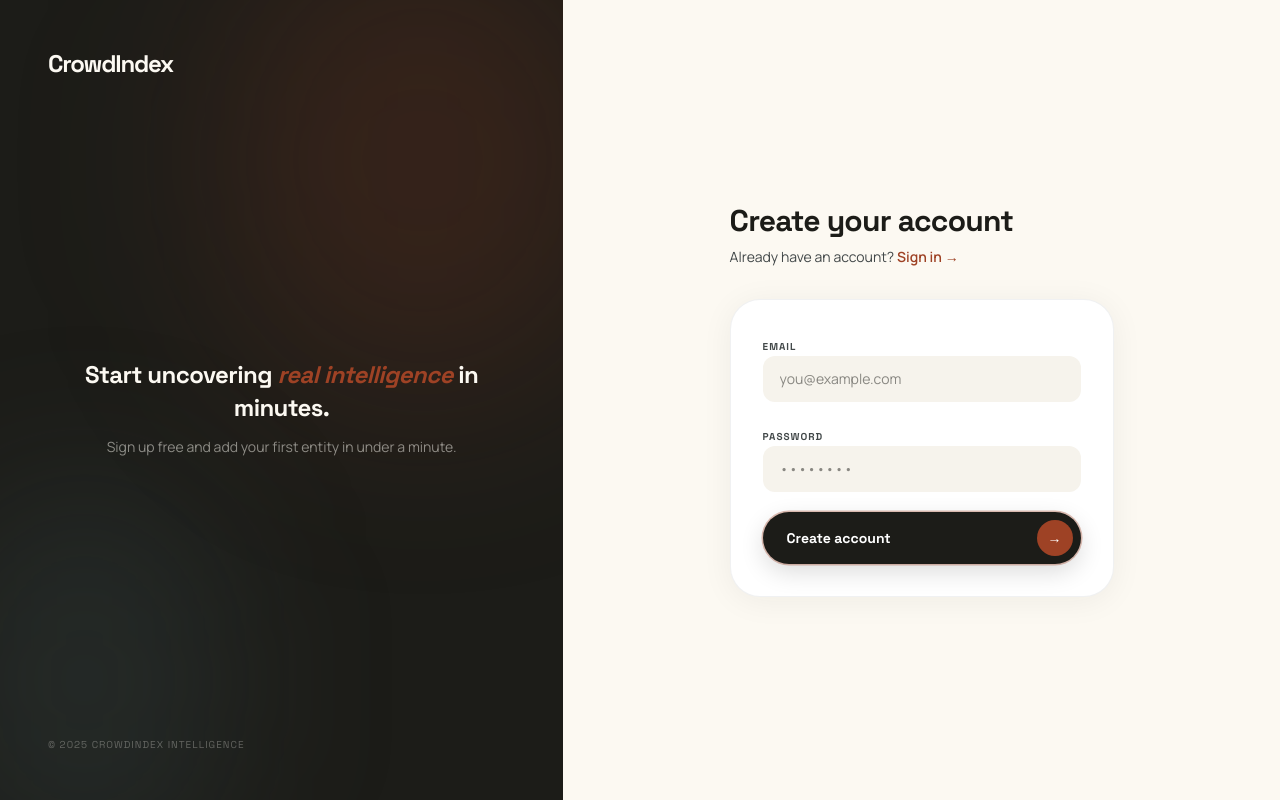
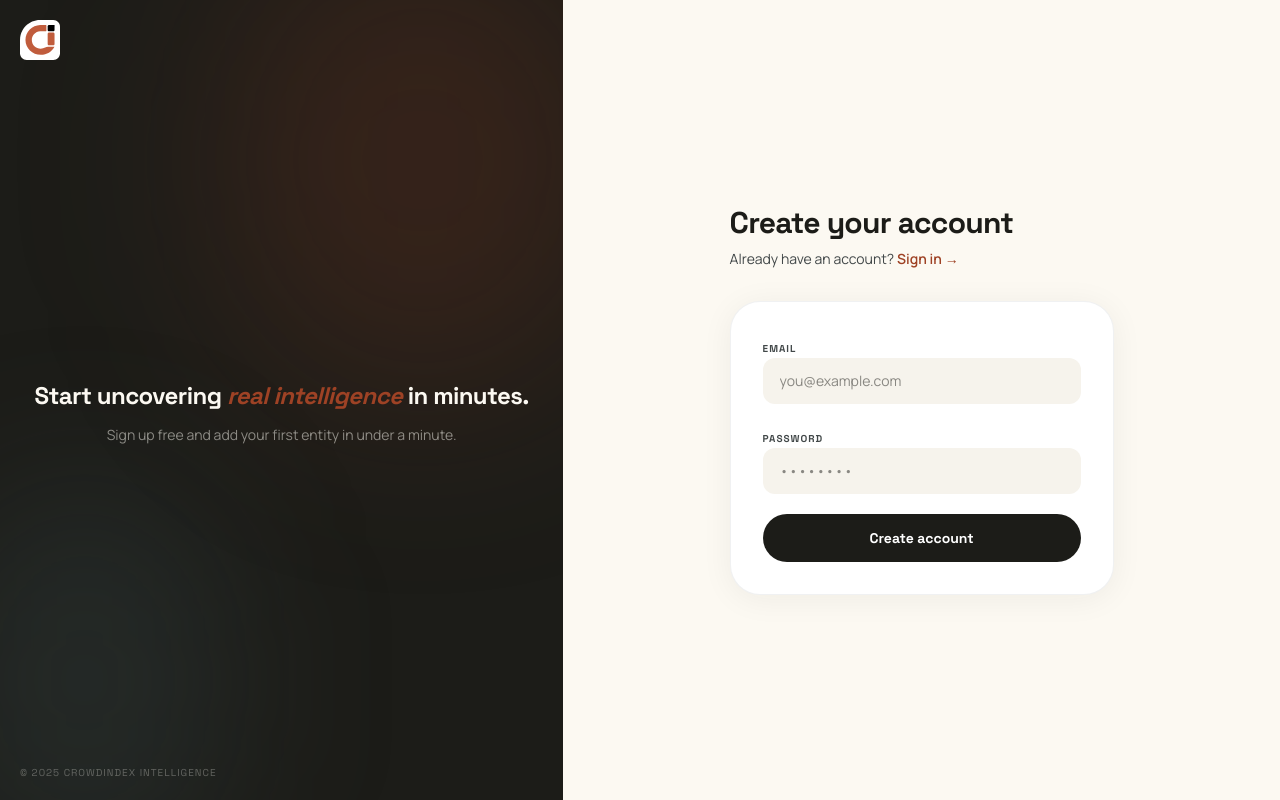
Before and after one commit to SayoojGN/crowdindex_fe, a Next.js app: page /auth/signup in a window 1280 px wide. Built offline with nearby package versions, Linux system fonts and the light colour scheme; no server answers.

Commit message:
changes in SentimentChart and logo

```diff
--- a/src/app/auth/login/page.tsx
+++ b/src/app/auth/login/page.tsx
@@ -2,7 +2,6 @@
 
 import { useActionState } from 'react'
 import Link from 'next/link'
-import Image from 'next/image'
 import { login } from '../actions'
 
 export default function LoginPage() {
@@ -15,7 +14,7 @@ export default function LoginPage() {
     >
       {/* Left decorative panel */}
       <div
-        className="hidden lg:flex flex-col justify-between w-[44%] p-12 relative overflow-hidden"
+        className="hidden lg:flex flex-col justify-between w-[44%] p-5 relative overflow-hidden"
         style={{ backgroundColor: '#1c1c18' }}
       >
         {/* Ambient blobs */}
@@ -28,26 +27,13 @@ export default function LoginPage() {
           style={{ background: '#46606633', filter: 'blur(80px)' }}
         />
 
-        {/* Wordmark */}
-        <span
-          className="text-2xl font-extrabold tracking-tighter relative z-10"
-          style={{ color: '#fcf9f2', fontFamily: 'var(--font-heading)' }}
-        >
-          CrowdIndex
-        </span>
+        {/* Logo */}
+        <Link href="/" className="relative z-10 hover:opacity-80 transition-opacity self-start">
+          <img src="/iconMain.svg" alt="CrowdIndex" className="h-10 w-auto" />
+        </Link>
 
         {/* Illustration + tagline */}
         <div className="relative z-10 flex flex-col items-center gap-8">
-          {/* <div className="relative w-full">
-            <Image
-              src="/image.png"
-              alt="CrowdIndex analytics illustration"
-              width={240}
-              height={160}
-              className="w-full h-auto object-contain drop-shadow-xl"
-              priority
-            />
-          </div> */}
           <div className="text-center space-y-3">
             <p
               className="text-2xl font-extrabold tracking-tight leading-snug"
@@ -170,12 +156,8 @@ export default function LoginPage() {
               <button
                 type="submit"
                 disabled={isPending}
-                className="w-full inline-flex items-center justify-between pl-6 pr-2 py-2 rounded-full font-bold text-sm text-white transition-all hover:brightness-110 disabled:opacity-40 disabled:cursor-not-allowed"
-                style={{
-                  backgroundColor: '#1c1c18',
-                  fontFamily: 'var(--font-heading)',
-                  boxShadow: '0 0 0 1.5px rgba(158,66,37,0.35), 0 8px 24px rgba(0,0,0,0.14)',
-                }}
+                className="w-full flex items-center justify-center px-6 py-3.5 rounded-full font-bold text-sm text-white transition-all hover:brightness-110 disabled:opacity-40 disabled:cursor-not-allowed"
+                style={{ backgroundColor: '#1c1c18', fontFamily: 'var(--font-heading)' }}
               >
                 {isPending ? 'Signing in…' : 'Sign in'}
               </button>
--- a/src/app/auth/signup/page.tsx
+++ b/src/app/auth/signup/page.tsx
@@ -2,7 +2,6 @@
 
 import { useActionState } from 'react'
 import Link from 'next/link'
-import Image from 'next/image'
 import { signup } from '../actions'
 
 export default function SignupPage() {
@@ -15,7 +14,7 @@ export default function SignupPage() {
     >
       {/* Left decorative panel */}
       <div
-        className="hidden lg:flex flex-col justify-between w-[44%] p-12 relative overflow-hidden"
+        className="hidden lg:flex flex-col justify-between w-[44%] p-5 relative overflow-hidden"
         style={{ backgroundColor: '#1c1c18' }}
       >
         {/* Ambient blobs */}
@@ -28,26 +27,13 @@ export default function SignupPage() {
           style={{ background: '#46606633', filter: 'blur(80px)' }}
         />
 
-        {/* Wordmark */}
-        <span
-          className="text-2xl font-extrabold tracking-tighter relative z-10"
-          style={{ color: '#fcf9f2', fontFamily: 'var(--font-heading)' }}
-        >
-          CrowdIndex
-        </span>
+        {/* Logo */}
+        <Link href="/" className="relative z-10 hover:opacity-80 transition-opacity self-start">
+          <img src="/iconMain.svg" alt="CrowdIndex" className="h-10 w-auto" />
+        </Link>
 
         {/* Illustration + tagline */}
         <div className="relative z-10 flex flex-col items-center gap-8">
-          {/* <div className="relative w-full">
-            <Image
-              src="/image.png"
-              alt="CrowdIndex analytics illustration"
-              width={480}
-              height={320}
-              className="w-full h-auto object-contain drop-shadow-xl"
-              priority
-            />
-          </div> */}
           <div className="text-center space-y-3">
             <p
               className="text-2xl font-extrabold tracking-tight leading-snug"
@@ -170,20 +156,10 @@ export default function SignupPage() {
               <button
                 type="submit"
                 disabled={isPending}
-                className="w-full inline-flex items-center justify-between pl-6 pr-2 py-2 rounded-full font-bold text-sm text-white transition-all hover:brightness-110 disabled:opacity-40 disabled:cursor-not-allowed"
-                style={{
-                  backgroundColor: '#1c1c18',
-                  fontFamily: 'var(--font-heading)',
-                  boxShadow: '0 0 0 1.5px rgba(158,66,37,0.35), 0 8px 24px rgba(0,0,0,0.14)',
-                }}
+                className="w-full flex items-center justify-center px-6 py-3.5 rounded-full font-bold text-sm text-white transition-all hover:brightness-110 disabled:opacity-40 disabled:cursor-not-allowed"
+                style={{ backgroundColor: '#1c1c18', fontFamily: 'var(--font-heading)' }}
               >
                 {isPending ? 'Creating account…' : 'Create account'}
-                <span
-                  className="flex items-center justify-center w-9 h-9 rounded-full text-white font-bold shrink-0"
-                  style={{ backgroundColor: '#9e4225' }}
-                >
-                  →
-                </span>
               </button>
             </form>
           </div>
--- /dev/null
+++ b/src/app/dashboard/NavLogoButton.tsx
@@ -0,0 +1,12 @@
+'use client'
+
+export default function NavLogoButton({ color }: { color: string }) {
+  return (
+    <button
+      onClick={() => window.scrollTo({ top: 0, behavior: 'smooth' })}
+      className="hover:opacity-80 transition-opacity"
+    >
+      <img src="/iconMain.svg" alt="CrowdIndex" className="h-9 w-auto" />
+    </button>
+  )
+}
--- a/src/app/dashboard/entity/[canonical_name]/SentimentChart.tsx
+++ b/src/app/dashboard/entity/[canonical_name]/SentimentChart.tsx
@@ -1,6 +1,6 @@
 'use client'
 
-import { useEffect, useRef, useState } from 'react'
+import { useEffect, useMemo, useRef, useState } from 'react'
 import { useAppDispatch, useAppSelector } from '@/store'
 import { fetchEntityMetrics, fetchPostsForDate } from '@/store/slices/entitySlice'
 import type { PostForDate } from '@/store/slices/entitySlice'
@@ -166,7 +166,7 @@ function PostsPanel({
 
   return (
     <>
-      <div style={{ borderTop: '1px solid rgba(0,0,0,0.06)' }}>
+      <div style={{ borderTop: '1px solid rgba(0,0,0,0.06)', backgroundColor: '#f7f7f7' }}>
         {/* Section header */}
         <div
           className="flex items-center justify-between px-6 py-3"
@@ -256,7 +256,11 @@ function PostsPanel({
 // ── Main component ────────────────────────────────────────────────────────────
 export default function SentimentChart({ canonicalName }: { canonicalName: string }) {
   const dispatch = useAppDispatch()
-  const { metrics, metricsStatus, metricsError } = useAppSelector((s) => s.entities)
+  const { metrics: rawMetrics, metricsStatus, metricsError } = useAppSelector((s) => s.entities)
+  const metrics = useMemo(
+    () => [...rawMetrics].sort((a, b) => new Date(a.date).getTime() - new Date(b.date).getTime()),
+    [rawMetrics]
+  )
   const [active, setActive] = useState<string>('')
   const [hoveredIdx, setHoveredIdx] = useState<number | null>(null)
   const [selectedPoint, setSelectedPoint] = useState<{ date: string; idx: number } | null>(null)
@@ -265,30 +269,39 @@ export default function SentimentChart({ canonicalName }: { canonicalName: strin
   useEffect(() => {
     if (selectedPoint && containerRef.current) {
       const scrollParent = containerRef.current.closest('main')
-      scrollParent?.scrollBy({ top: 300, behavior: 'smooth' })
+      scrollParent?.scrollBy({ top: 500, behavior: 'smooth' })
     }
   }, [selectedPoint])
 
   useEffect(() => {
-    dispatch(fetchEntityMetrics(canonicalName))
-  }, [canonicalName, dispatch])
+    if (metricsStatus === 'idle') {
+      dispatch(fetchEntityMetrics(canonicalName))
+    }
+  }, [canonicalName, metricsStatus, dispatch])
 
-  const numericDimensions: string[] = metrics.length > 0
-    ? Object.entries(metrics[0].scores)
-        .filter(([, val]) => typeof val === 'number')
-        .map(([key]) => key)
-    : []
+  const numericDimensions = useMemo<string[]>(() => {
+    const seen = new Set<string>()
+    for (const point of metrics) {
+      for (const [key, val] of Object.entries(point.scores)) {
+        if (typeof val === 'number') seen.add(key)
+      }
+    }
+    return Array.from(seen)
+  }, [metrics])
 
   const activeDim = active && numericDimensions.includes(active)
     ? active
     : numericDimensions[0] ?? ''
 
-  const seriesMap: Record<string, number[]> = {}
-  for (const dim of numericDimensions) {
-    seriesMap[dim] = metrics.map((p) =>
-      typeof p.scores[dim] === 'number' ? (p.scores[dim] as number) : 0
-    )
-  }
+  const seriesMap = useMemo(() => {
+    const map: Record<string, number[]> = {}
+    for (const dim of numericDimensions) {
+      map[dim] = metrics.map((p) =>
+        typeof p.scores[dim] === 'number' ? (p.scores[dim] as number) : 0
+      )
+    }
+    return map
+  }, [metrics, numericDimensions])
 
   const activeSeries = seriesMap[activeDim] ?? []
   const total = activeSeries.length
@@ -342,7 +355,17 @@ export default function SentimentChart({ canonicalName }: { canonicalName: strin
       <div style={{ minHeight: 240 }}>
         {/* Chart column */}
         <div className="min-w-0 p-6 pt-4">
-          {metricsStatus === 'loading' && <Spinner />}
+          {(metricsStatus === 'idle' || metricsStatus === 'loading') && (
+            <div className="flex flex-col items-center justify-center gap-3" style={{ minHeight: 200 }}>
+              <Spinner className="py-0" />
+              <p
+                className="text-[11px] text-[#6b6b6b]/50 tracking-wide"
+                style={{ fontFamily: 'var(--font-heading)' }}
+              >
+                Loading sentiment data…
+              </p>
+            </div>
+          )}
 
           {metricsStatus === 'failed' && (
             <p className="text-sm text-[#e55a2b] py-8 text-center">{metricsError}</p>
--- a/src/app/page.tsx
+++ b/src/app/page.tsx
@@ -1,6 +1,7 @@
 import { redirect } from 'next/navigation'
 import Link from 'next/link'
 import { createClient } from '@/lib/supabase/server'
+import NavLogoButton from './dashboard/NavLogoButton'
 
 const C = {
   surface:        '#fcf9f2',
@@ -43,12 +44,7 @@ function Navbar() {
     >
       <div className="flex justify-between items-center px-8 py-4">
         <div className="flex items-center gap-12">
-          <span
-            className="text-xl font-extrabold tracking-tighter"
-            style={{ color: C.secondary, fontFamily: 'var(--font-heading)' }}
-          >
-            CrowdIndex
-          </span>
+          <NavLogoButton color={C.secondary} />
           <div className="hidden md:flex items-center gap-8">
             {['Platform', 'Intelligence', 'Solutions', 'Resources'].map((l, i) => (
               <a
@@ -80,7 +76,7 @@ function Navbar() {
             className="px-6 py-2.5 rounded-lg text-sm font-bold text-white shadow-sm transition-all active:scale-90"
             style={{ backgroundColor: C.primary, fontFamily: 'var(--font-heading)' }}
           >
-            Get Started
+            Register
           </Link>
         </div>
       </div>
@@ -109,7 +105,7 @@ function Hero() {
           >
             Catch the latest crowd <br />
             <span style={{ color: C.primary, fontStyle: 'italic' }}>opinions</span>
-            {' '}about various topics.
+            {' '}about your products.
           </h1>
 
           {/* <p className="text-lg md:text-xl max-w-2xl mb-12 leading-relaxed" style={{ color: C.onSurfaceVar }}>
@@ -120,20 +116,20 @@ function Hero() {
           <div className="flex flex-col sm:flex-row gap-4 items-center justify-center mt-15">
             <Link
               href="/auth/signup"
-              className="inline-flex items-center gap-3 pl-7 pr-2 py-2 rounded-full font-bold text-large text-white transition-all hover:brightness-110"
+              className="inline-flex items-center gap-3 py-4 px-6 rounded-full font-bold text-large text-white transition-all hover:brightness-110"
               style={{
                 backgroundColor: C.dark,
                 fontFamily: 'var(--font-heading)',
                 boxShadow: `0 0 0 1.5px ${C.primary}55, 0 8px 32px rgba(0,0,0,0.18)`,
               }}
             >
-              Get Started free
-              <span
+              Get Started
+              {/* <span
                 className="flex items-center justify-center w-9 h-9 rounded-full text-white text-base font-bold shrink-0"
                 style={{ backgroundColor: C.primary }}
               >
-                →
-              </span>
+
+              </span> */}
             </Link>
             {/* <Link
               href="/auth/login"
```
Also changed, not shown: src/app/dashboard/EntityDetail.tsx (+34 -23 lines), public/iconMain.svg (added), src/app/icon.svg (added).
